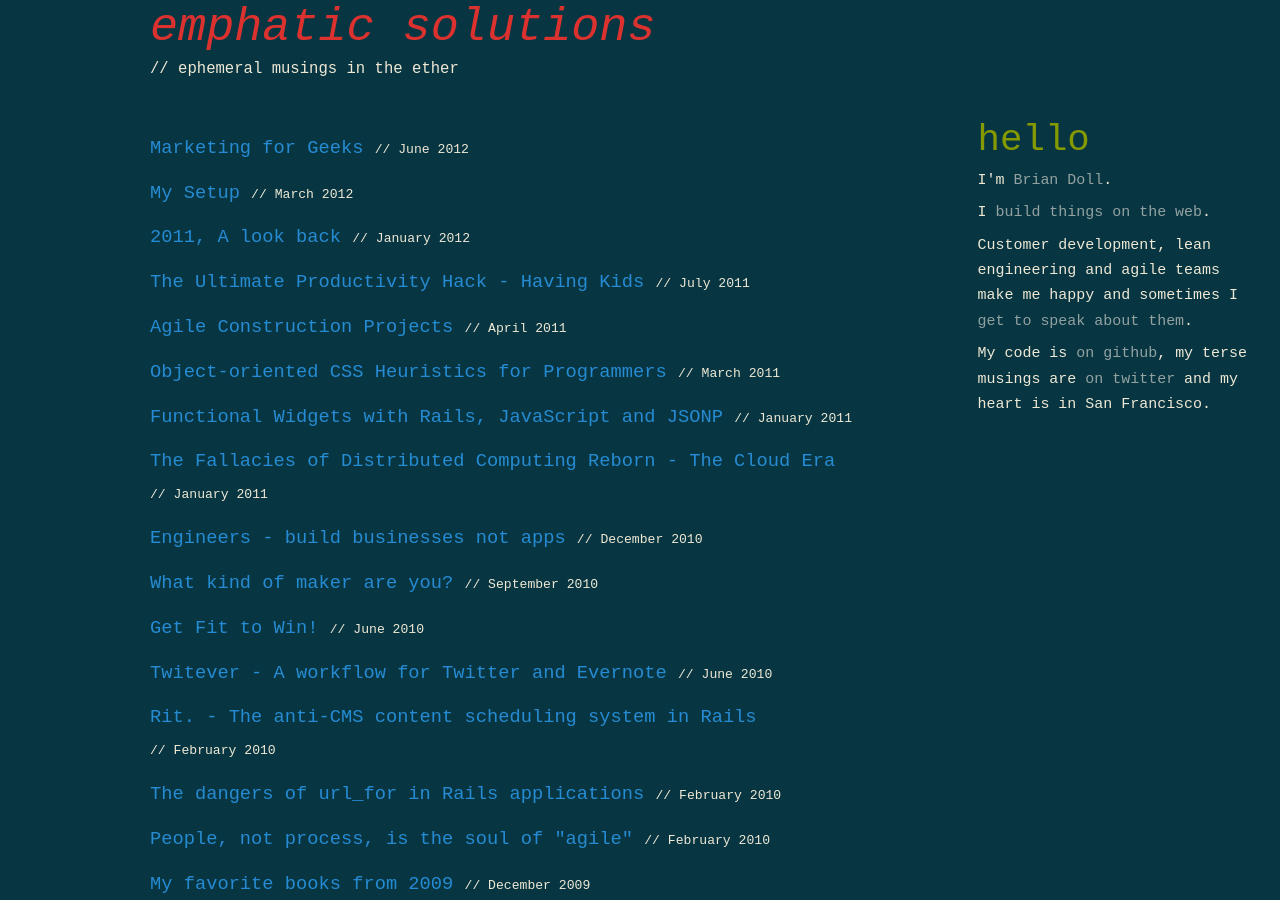
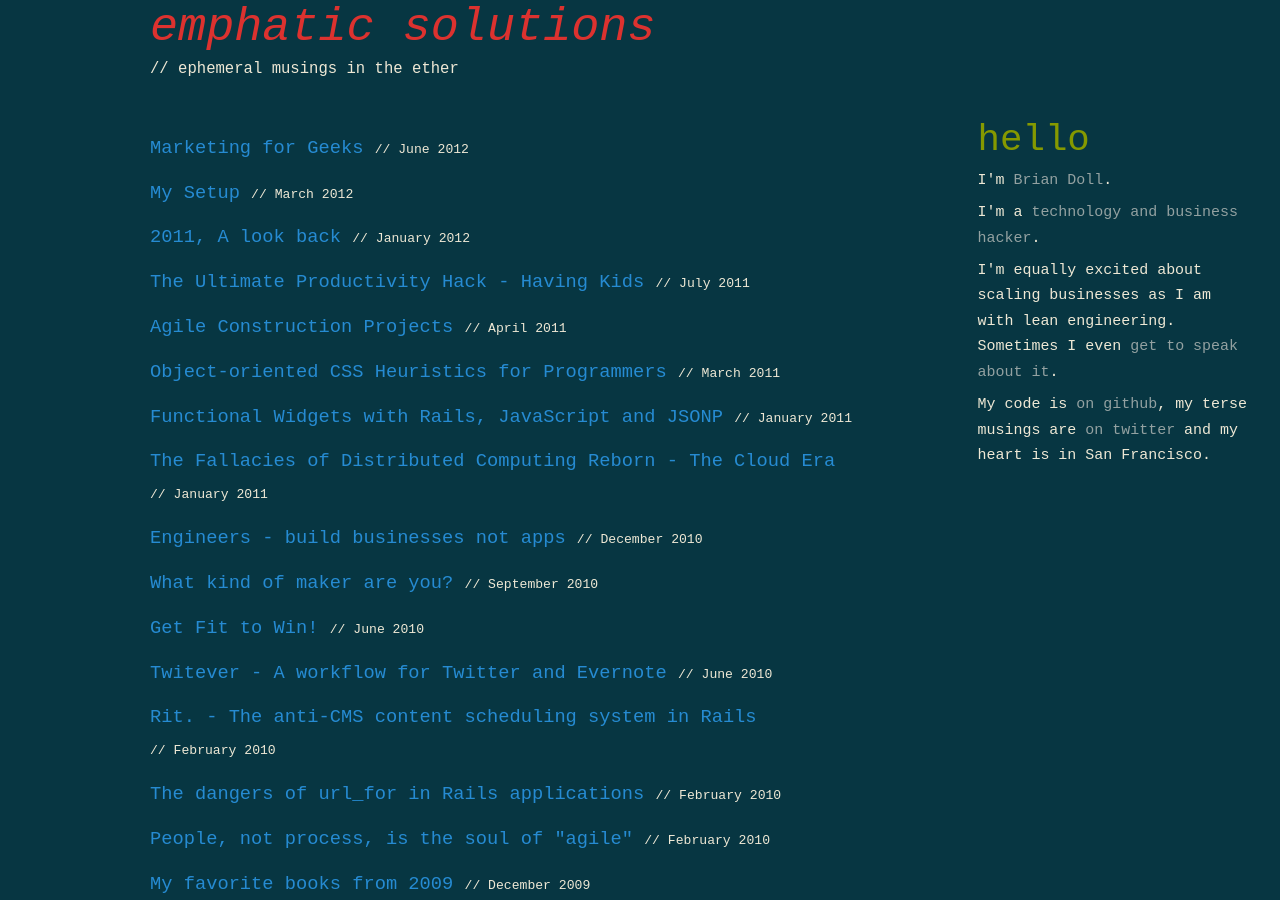
Before and after one commit to briandoll/briandoll.github.com, a Jekyll site: the page built from index.html, in a window 1280 px wide and 900 px high. Built offline with Jekyll 4.4.1, drawn with Linux system fonts in a browser that asks for light colours; nearby versions of some CDN libraries; some web fonts are replaced.

Commit message:
updated about snippet

```diff
--- a/_layouts/default.html
+++ b/_layouts/default.html
@@ -27,7 +27,7 @@
       </div>
       <div class="three columns sidebar" id="sidebar">
         <div class="hello">hello</div>
-          <p>I'm <a href="mailto:brian@emphaticsolutions.com" title="Brian Doll">Brian Doll</a>.</p><p>I <a href="http://www.linkedin.com/in/briandoll" title="">build things on the web</a>.</p><p>Customer development, lean engineering and agile teams make me happy and sometimes I <a href="/talks.html">get to speak about them</a>.</p><p>My code is <a href="http://github.com/briandoll/" title="briandoll on github">on github</a>, my terse musings are <a href="http://twitter.com/briandoll/" title="@briandoll">on twitter</a> and my heart is in San Francisco.</p>
+          <p>I'm <a href="mailto:brian@emphaticsolutions.com" title="Brian Doll">Brian Doll</a>.</p><p>I'm a <a href="http://www.linkedin.com/in/briandoll" title="">technology and business hacker</a>.</p><p>I'm equally excited about scaling businesses as I am with lean engineering. Sometimes I even <a href="/talks.html">get to speak about it</a>.</p><p>My code is <a href="http://github.com/briandoll/" title="briandoll on github">on github</a>, my terse musings are <a href="http://twitter.com/briandoll/" title="@briandoll">on twitter</a> and my heart is in San Francisco.</p>
         </div>
     </div>
 
```
